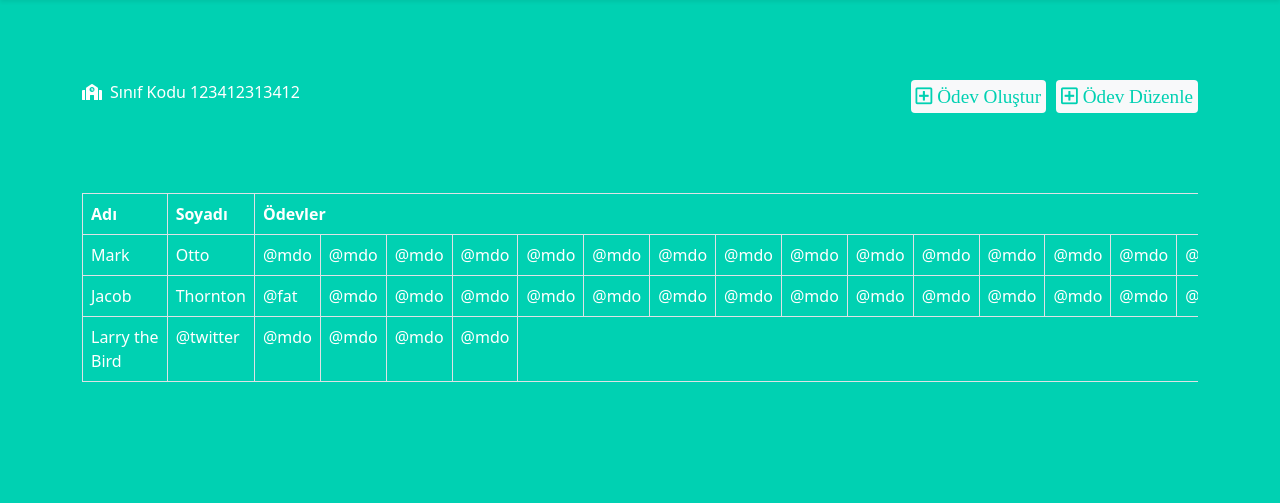
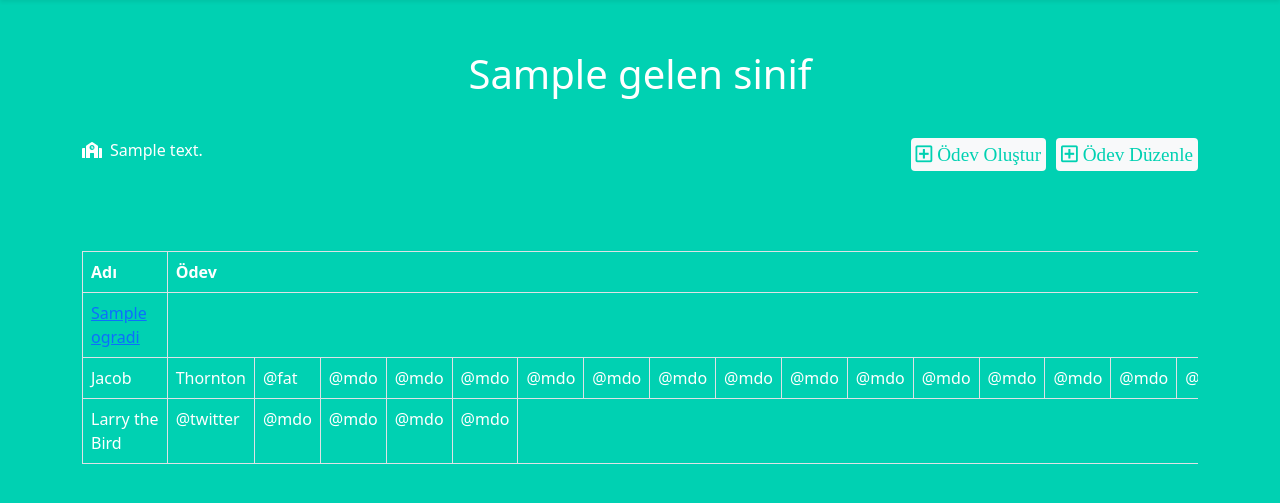
Before and after one commit to gorthar/yazilim_muh, a Flask app: template templates/teacherView/room.html in a window 1280 px wide. Shown: the part 56-559 px from the top of the page. Run offline with Flask 2, Linux system fonts and the light colour scheme; the template is opened without the code that fills it: most values are stand-ins (such as "Sample title", 1, 10 or a date in 2020); parts of the project's set-up code (start-up, migrations or seed data) failed here and were passed over; some libraries are stand-ins or nearby versions.

Commit message:
room gelen tablo  verileri controller ve view tarafında düzenlendi

```diff
--- a/models/model.py
+++ b/models/model.py
@@ -85,7 +85,7 @@ class students(db.Model):
         db.session.commit()
 
     @classmethod
-    def get_student(self, student_id):
+    def get_student(cls, student_id):
         bulunan_student = students.query.filter_by(student_id=student_id).first()
         if bulunan_student:
             return bulunan_student
--- a/templates/teacherView/room.html
+++ b/templates/teacherView/room.html
@@ -28,10 +28,14 @@
         </div>
     </div>
 </div>
+<div class="d-flex justify-content-center" style="margin-top:50px;">
+    <h1>{{gelen_sinif.room_name}}</h1>
+</div>
 
-
-<div class="d-flex" style="margin-top:5rem;">
-    <div class="p2 me-auto"><i class="fas fa-school" style="margin-right:0.5rem;"></i>Sınıf Kodu 123412313412</div>
+<div class="d-flex" style="margin-top:2rem;">
+    <div class="p2 me-auto"><i class="fas fa-school" style="margin-right:0.5rem;"></i>{{ gelen_sinif.generated_address
+        }}
+    </div>
     <div class="p2 bg-light text-justify rounded" style="padding:5px; margin-right:10px;">
         <p style="margin-top:1px;margin-bottom:1px;font-size:0.6rem;">
             <a data-bs-toggle="modal" data-bs-target="#yeniodev" href=""><i
@@ -57,36 +61,26 @@
             <tr>
 
                 <th colspan="1" style="min-width:30px;" scope="col">Adı&nbsp;&nbsp;&nbsp;&nbsp;&nbsp;&nbsp;&nbsp;&nbsp;&nbsp;&nbsp;</th>
-                <th colspan="1" scope="col">Soyadı</th>
-                <th colspan="300" scope="col">Ödevler</th>
+                <th colspan="300" scope="col">Ödev</th>
             </tr>
             </thead>
             <tbody>
+            {% for row in tablo %}
             <tr>
-
-                <td>Mark</td>
-                <td>Otto</td>
-                <td>@mdo</td>
-                <td>@mdo</td>
-                <td>@mdo</td>
-                <td>@mdo</td>
-                <td>@mdo</td>
-                <td>@mdo</td>
-                <td>@mdo</td>
-                <td>@mdo</td>
-                <td>@mdo</td>
-                <td>@mdo</td>
-                <td>@mdo</td>
-                <td>@mdo</td>
-                <td>@mdo</td>
-                <td>@mdo</td>
-                <td>@mdo</td>
-                <td>@mdo</td>
-                <td>@mdo</td>
-                <td>@mdo</td>
-
-
+                {% for r in row %}
+                {% if r["ogradi"] %}
+                <td><a href="#">{{ r["ogradi"] }}</a></td>
+                {% else %}
+                <td>
+                    {% if r['teslim']=="True" %}
+                    <a class="yazi-beyaz"><i class="fas fa-sun"></i></a></td>
+                {% else %}
+                <a class="disabled"><i class="fas fa-sun"></i></a></td>
+                {% endif %}
+                {% endif %}
+                {% endfor %}
             </tr>
+            {% endfor %}
             <tr>
 
                 <td>Jacob</td>
--- a/templates/teacherView/tmain.html
+++ b/templates/teacherView/tmain.html
@@ -52,9 +52,13 @@
           margin:-15px;
         }
 
-    th {
+        th {
 
-        color: white;
+            color: white;
+        }
+    a.disabled {
+    pointer-events: none;
+    color: #ccc;
     }
 
     </style>
```
Also changed, not shown: teacherController.py (+27 -7 lines), models/test.db.
